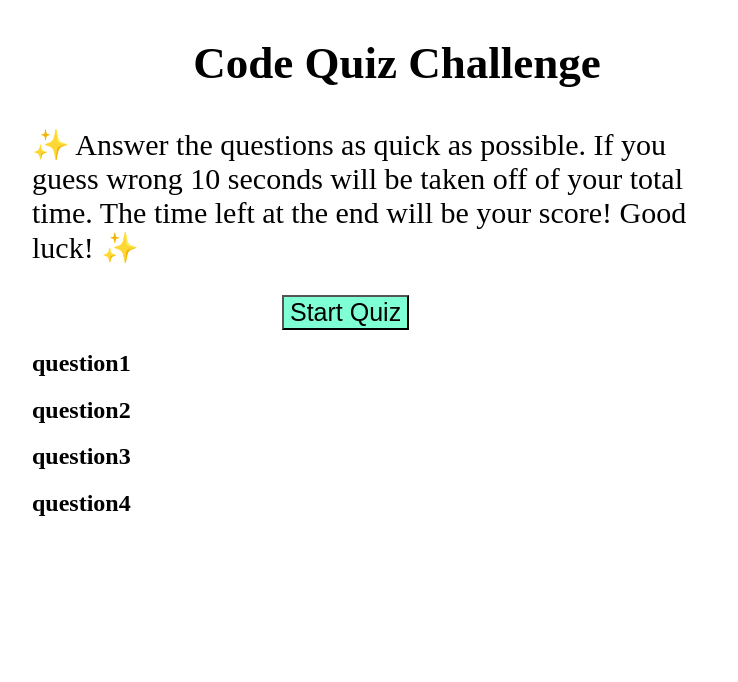
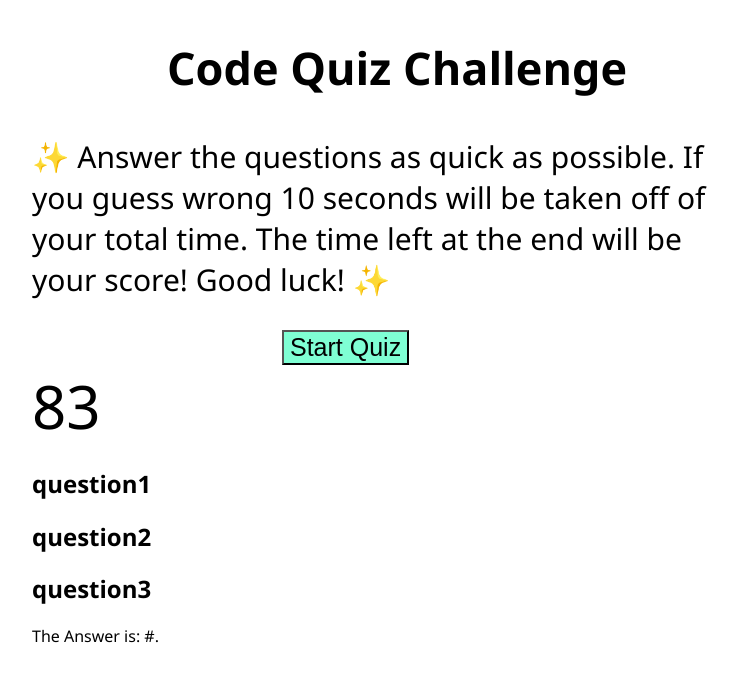
Before and after one commit to sweetkloid/Code-Quiz, a plain HTML site: page index.html in a window 1280 px wide. Both pictures are taken after a click on the button "Start Quiz". Shown: the whole page, without its empty margins (258-996 px from the left). Drawn offline with Linux system fonts and the light colour scheme.

Commit message:
added a timer and question object in js

```diff
--- a/assets/css/style.css
+++ b/assets/css/style.css
@@ -1,5 +1,7 @@
 
-
+body{
+  font-family: 'Segoe UI', Tahoma, Geneva, Verdana, sans-serif;
+}
 
 .game-body{
 
@@ -8,7 +10,6 @@
     margin: auto;
 
 }
-
 .intro-page{
   display: flex;
   justify-content: center;
@@ -27,3 +28,6 @@
   background-color: aquamarine;
   color: black;
 }
+.timer-count{
+  font-size: 60px;
+}
--- a/assets/js/script.js
+++ b/assets/js/script.js
@@ -0,0 +1,47 @@
+var introSection = document.querySelector(".intor-section");
+var startButton= document.querySelector(".start-button");
+var timerCount= document.querySelector(".timer-count");
+var questions= document.querySelector(".questions");
+var secondsLeft = 85;
+
+startButton.addEventListener("click", function(event) {
+  var element=event.target;
+  if(element.matches("button")){
+    function setTime() {
+    console.log("Starting timer.");
+    var timerInterval = setInterval(function() {
+    secondsLeft--;
+    timerCount.textContent = secondsLeft;
+    if(secondsLeft === 0) {
+     clearInterval(timerInterval);
+    }
+
+  }, 1000);
+}
+setTime();
+
+}
+});
+
+
+var questionsStorage=[
+  {
+  quesions: "Which one of this is not a semantic Element?",
+  listAnswers:["sections","main","div","body"],
+  answer: "div",
+}, {
+  question: "Which language uses this comment sturcture: <!---->?",
+  listAnswers:["JavaScript", "HTML", "CSS", "English"],
+  answer: "HTML",
+},{
+question: "What does this funciton do: console.log()?",
+listAnswers:["Sets js on fire", "logs to webpage console", "logs in css page", "converts js to HTML page"],
+answer: "logs to webpage console",
+}, {
+  quesions: "Which one of these identifies an id attribute?",
+  listAnswers:["*",".","#","id"],
+  answer: "#",
+}
+];
+
+document.getElementById("q4").innerHTML = `The Answer is: ${questionsStorage[3].answer}.`
--- a/index.html
+++ b/index.html
@@ -14,8 +14,10 @@
     <h1 class="intro-page">Code Quiz Challenge</h1>
     <p>✨ Answer the questions as quick as possible. If you guess wrong 10 seconds will be taken off of your total time. The time left at the end will be your score! Good luck! ✨</p>
     <button class="start-button">Start Quiz</button>
+
     </section>
-    <section>
+     <div class="timer-count">85</div>
+    <section class="quesions">
       <div id="q1">
         <h1>question1</h1>
       </div>
```
